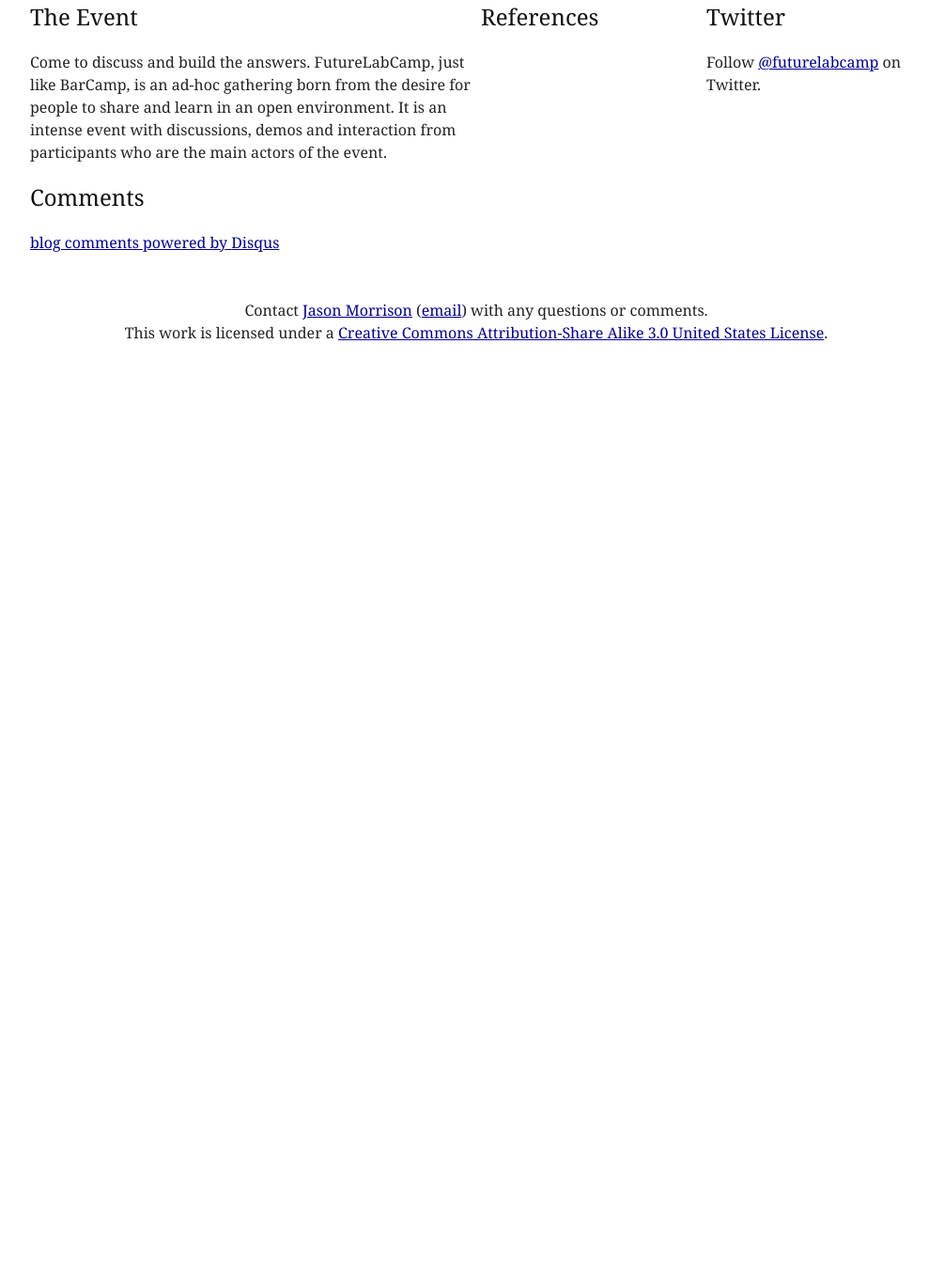
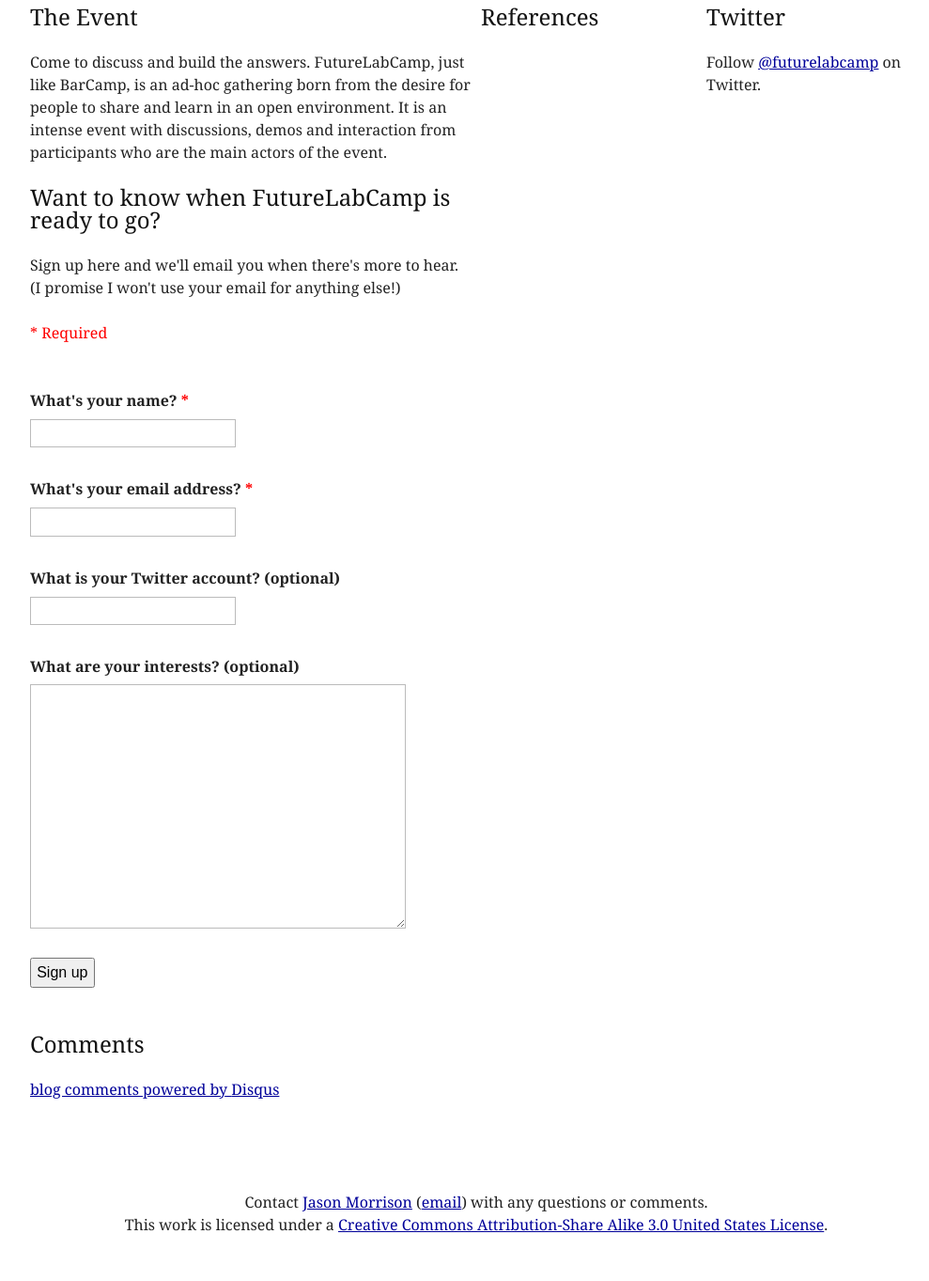
Before and after one commit to jasonm/futurelabcamp.org, a PHP site: page /b/index.html in a window 1280 px wide. Shown: the part 420-1783 px from the top of the page at 94% size, without its empty margins (133-1122 px from the left). Before the commit the page ends 782 px from the top, so only its background shows below. Run offline with PHP 8.4, Linux system fonts and the light colour scheme; some libraries are stand-ins or nearby versions.

Commit message:
added googleform

```diff
--- a/b/css/site.css
+++ b/b/css/site.css
@@ -19,6 +19,10 @@
   padding: 0px;
 }
 
+.comments {
+  margin: 3em 0;
+}
+
 .footer {
   margin: 3em 0;
   text-align: center;
@@ -34,3 +38,13 @@
 ul.twitter-results li {
   padding-bottom: 1.5em;
 }
+
+.ss-required-asterisk {
+  color: red;
+}
+
+textarea, input {
+  display: block;
+  font-size: 100%;
+  padding: 0.325em;
+}
--- a/b/index.html
+++ b/b/index.html
@@ -9,6 +9,7 @@
     <title>FutureLabCamp</title>
     <link rel="stylesheet" href="css/blueprint/screen.css" type="text/css" media="screen, projection" />
     <link rel="stylesheet" href="css/blueprint/src/typography.css" type="text/css" media="screen, projection" />
+    <link rel="stylesheet" href="css/blueprint/src/forms.css" type="text/css" media="screen, projection" />
     <link rel="stylesheet" href="css/blueprint/print.css" type="text/css" media="print" />
     <link rel="stylesheet" href="css/site.css" type="text/css" media="screen, projection" />
     <!--[if lt IE 8]>
@@ -31,11 +32,48 @@
           <h3>The Event</h3>
           Come to discuss and build the answers. FutureLabCamp, just like BarCamp, is an ad-hoc gathering born from the desire for people to share and learn in an open environment. It is an intense event with discussions, demos and interaction from participants who are the main actors of the event.
         </div>
+
         <div class="span-12 prepend-top last">
-          <h3>Comments</h3>
-          <div id="disqus_thread"></div><script type="text/javascript" src="http://disqus.com/forums/futurelabcamp/embed.js"></script><noscript><a href="http://disqus.com/forums/futurelabcamp/?url=ref">View the discussion thread.</a></noscript><a href="http://disqus.com" class="dsq-brlink">blog comments powered by <span class="logo-disqus">Disqus</span></a>
+          <h3>Want to know when FutureLabCamp is ready to go?</h3>
+          <p>Sign up here and we&#39;ll email you when there's more to hear.  (I promise I won&#39;t use your email for anything else!)</p>
+
+          <p class="ss-required-asterisk">* Required</p>
+          <div class="ss-form"><form action="http://spreadsheets.google.com/formResponse?key=tTwvmsZSNBjIFhdico8Rx1g&amp;ifq" method="POST" id="ss-form">
+
+            <br/>
+            <div class="errorbox-good">
+            <div class="ss-item ss-item-required ss-text"><div class="ss-form-entry"><label class="ss-q-title" for="entry_1">What&#39;s your name?
+            <span class="ss-required-asterisk">*</span></label>
+
+            <label class="ss-q-help" for="entry_1"></label>
+            <input type="text" name="entry.1.single" value="" class="ss-q-short" id="entry_1"></div></div></div>
+            <br/> <div class="errorbox-good">
+
+            <div class="ss-item ss-item-required ss-text"><div class="ss-form-entry"><label class="ss-q-title" for="entry_0">What&#39;s your email address?
+            <span class="ss-required-asterisk">*</span></label>
+            <label class="ss-q-help" for="entry_0"></label>
+            <input type="text" name="entry.0.single" value="" class="ss-q-short" id="entry_0"></div></div></div>
+
+            <br/> <div class="errorbox-good">
+            <div class="ss-item  ss-text"><div class="ss-form-entry"><label class="ss-q-title" for="entry_2">What is your Twitter account? (optional)
+            </label>
+            <label class="ss-q-help" for="entry_2"></label>
+            <input type="text" name="entry.2.single" value="" class="ss-q-short" id="entry_2"></div></div></div>
+            <br/> <div class="errorbox-good">
+            <div class="ss-item  ss-paragraph-text"><div class="ss-form-entry"><label class="ss-q-title" for="entry_3">What are your interests? (optional)
+            </label>
+            <label class="ss-q-help" for="entry_3"></label>
+
+            <textarea name="entry.3.single" rows="8" cols="75" class="ss-q-long" id="entry_3"></textarea></div></div></div>
+            <br/>
+            <input type="hidden" name="pageNumber" value="0">
+            <input type="hidden" name="backupCache" value="">
+            <div class="ss-item ss-navigate"><div class="ss-form-entry">
+            <input type="submit" name="submit" value="Sign up"></div></div></form>
+          </div>
         </div>
       </div>
+
       <div class="span-6">
         <h3>References</h3>
         <ul class="twitter-results">
@@ -47,8 +85,13 @@
 
         <ul class="twitter-results">
         </ul>
+      </div>
 
+      <div class="comments span-24 prepend-top last">
+        <h3>Comments</h3>
+        <div id="disqus_thread"></div><script type="text/javascript" src="http://disqus.com/forums/futurelabcamp/embed.js"></script><noscript><a href="http://disqus.com/forums/futurelabcamp/?url=ref">View the discussion thread.</a></noscript><a href="http://disqus.com" class="dsq-brlink">blog comments powered by <span class="logo-disqus">Disqus</span></a>
       </div>
+
       <div class="footer span-24 last">
         Contact <a href="http://twitter.com/jayunit">Jason Morrison</a> (<a href="mailto:jason.p.morrison@gmail.com">email</a>) with any questions or comments.<br/>
         This work is licensed under a <a rel="license" href="http://creativecommons.org/licenses/by-sa/3.0/us/">Creative Commons Attribution-Share Alike 3.0 United States License</a>.
```
